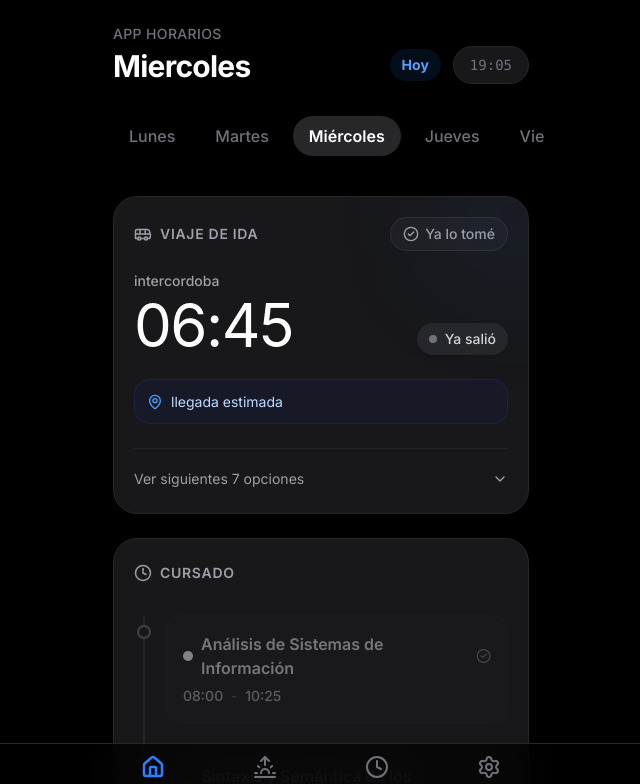
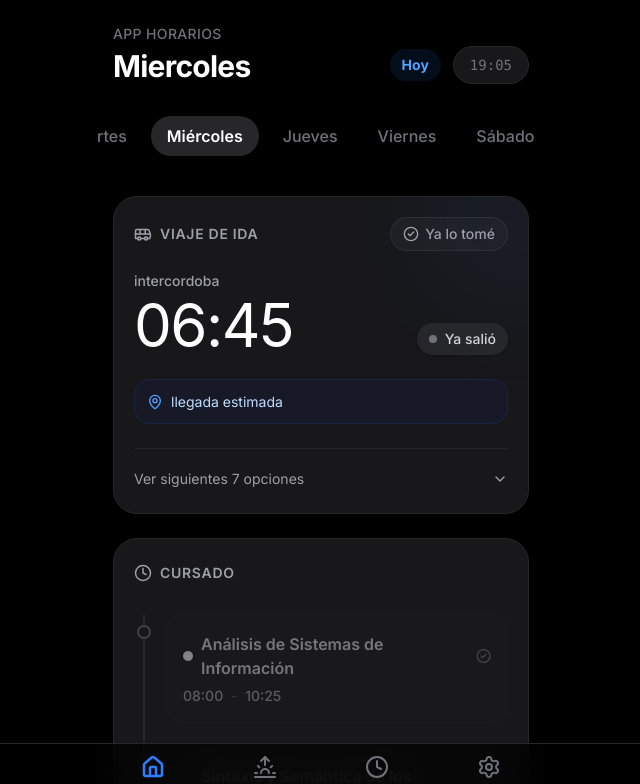
Before and after one commit to aalvaroespinoza/AppHorarios, a Next.js app: page / in a window 1280 px wide. Shown: the top 784 px of the page, without its empty margins (319-959 px from the left). Built offline with nearby package versions, Linux system fonts and the light colour scheme.

Commit message:
feat: centrado automático de los días al tocarlos

```diff
--- a/src/features/schedule/ContextualControls.tsx
+++ b/src/features/schedule/ContextualControls.tsx
@@ -27,6 +27,23 @@ export default function ContextualControls() {
     isMounted
   } = useEscenario();
 
+  const scrollContainerRef = React.useRef<HTMLDivElement>(null);
+
+  // Auto-centrar el día seleccionado
+  React.useEffect(() => {
+    if (!scrollContainerRef.current) return;
+
+    const activeBtn = scrollContainerRef.current.querySelector('[data-active="true"]') as HTMLButtonElement;
+    if (activeBtn) {
+      const container = scrollContainerRef.current;
+      const scrollLeft = activeBtn.offsetLeft - (container.clientWidth / 2) + (activeBtn.clientWidth / 2);
+      container.scrollTo({
+        left: scrollLeft,
+        behavior: 'smooth'
+      });
+    }
+  }, [diaSeleccionado, isMounted]);
+
   // Prevenir desajustes de hidratación en Server Side Rendering
   if (!isMounted) {
     return <div className="animate-pulse h-24 bg-zinc-900/50 rounded-xl" />;
@@ -49,13 +66,16 @@ export default function ContextualControls() {
       `}} />
 
       {/* 1. Carrusel de Días */}
-      <div className="overflow-x-auto no-scrollbar pb-2 -mx-4 px-4">
-        <div className="flex space-x-2 items-center">
+      <div
+        ref={scrollContainerRef}
+        className="overflow-x-auto no-scrollbar pb-2 -mx-4 px-4 flex space-x-2 items-center"
+      >
         {DIAS_SEMANA.map((dia) => {
           const isSelected = diaSeleccionado === dia.id;
           return (
             <button
               key={dia.id}
+              data-active={isSelected}
               onClick={() => setDiaSeleccionado(dia.id)}
               className={`whitespace-nowrap transition-all duration-200 ${
                 isSelected
@@ -67,7 +87,6 @@ export default function ContextualControls() {
             </button>
           );
         })}
-        </div>
       </div>
 
       {/* Controles Dinámicos (solo martes o viernes) */}
```
Lines whose indentation alone changed are shown as unchanged.
